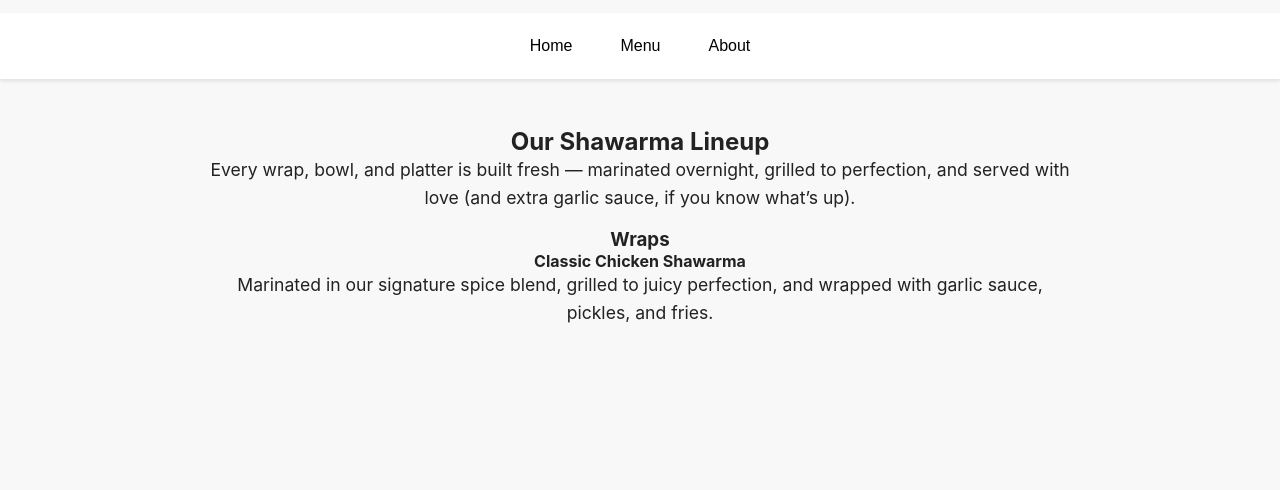
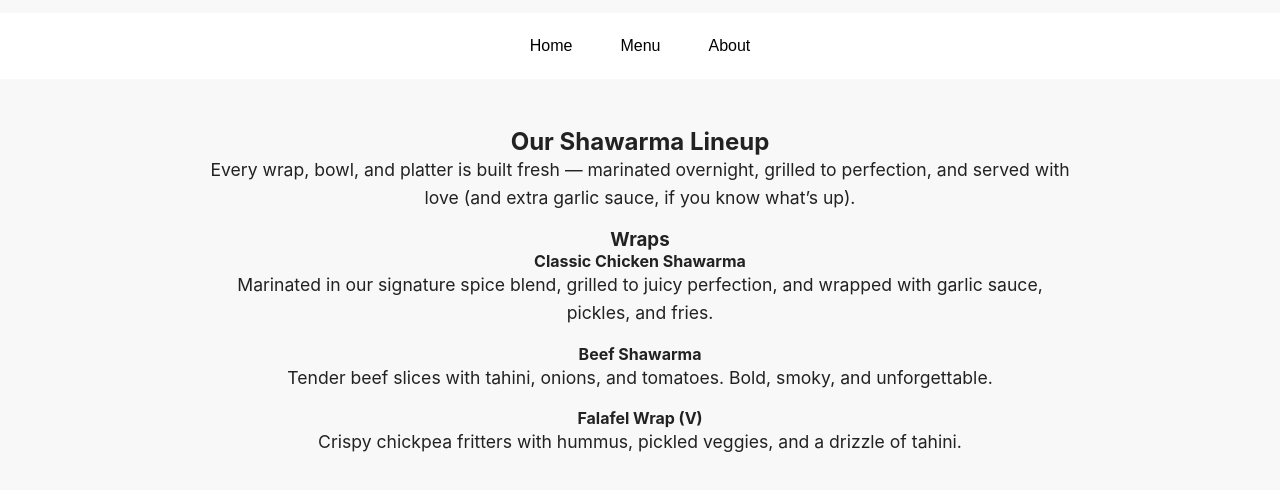
Before and after one commit to raif-sh/odin-restaurant-page, a website built with webpack: page src/template.html in a window 1280 px wide. Both pictures are taken after a click on the button "Menu". Shown: the part 52-542 px from the top of the page. Built offline with nearby package versions, Linux system fonts and the light colour scheme.

Commit message:
Update content for menu and about page

```diff
--- a/src/about.js
+++ b/src/about.js
@@ -5,13 +5,25 @@ const headerTwo = document.createElement('h2');
 headerTwo.textContent = title;
 
 const para = document.createElement('p');
+const para2 = document.createElement('p');
+const para3 = document.createElement('p');
 para.textContent = intro;
+para2.textContent = "We grew up eating shawarma from street corners and late-night stalls, chasing that perfect mix of smoky meat, garlic, and tangy pickles.";
+para3.textContent = "So we built this place to bring that same flavor — fresh, fast, and full of heart — to everyone who walks through our door.";
+
+const headerThree = document.createElement('h3');
+headerThree.textContent = "Tagline:";
+
+const tagline = document.createElement('subtitle');
+tagline.textContent = "From our grill to your hands — always fresh, always fire.";
 
 const aboutContent = function() {
     const content = document.querySelector('#content');
+    content.textContent = ''; //clear existing content
 
     content.appendChild(headerTwo);
     content.appendChild(para);
+    content.append(headerTwo, para, para2, para3, headerThree, tagline);
 
 }
 
--- a/src/home.js
+++ b/src/home.js
@@ -1,12 +1,16 @@
 import shawarmaImage from "./shawarma-cutting.png";
 
-const headline = "Fuel Your Cravings — One Shawarma at a Time";
+const homeContent = function() {
+const content = document.querySelector('#content');
+content.textContent = ''; //clear existing content
+
+const title = "Fuel Your Cravings — One Shawarma at a Time";
 const headerTwo = document.createElement('h2');
-headerTwo.textContent = headline;
+headerTwo.textContent = title;
 
-const subtext = "Late-night hunger? We got you. Juicy meats, garlicky sauces, and fries that slap. Open till late — because good food doesn’t have a curfew."
+const intro = "Late-night hunger? We got you. Juicy meats, garlicky sauces, and fries that slap. Open till late — because good food doesn’t have a curfew."
 const paragraph = document.createElement('p');
-paragraph.textContent = subtext;
+paragraph.textContent = intro;
 
 
 const heroImageAlt = "A close-up shot of a shawarma wrap being sliced from the rotisserie — juicy meat, glowing coals, warm colors, maybe some steam for effect."
@@ -14,12 +18,10 @@ const image = document.createElement('img');
 image.src = shawarmaImage;
 image.alt = heroImageAlt
 
-const homeContent = function() {
-    const content = document.querySelector('#content');
+content.appendChild(headerTwo);
+content.appendChild(image);
+content.appendChild(paragraph);
 
-    content.appendChild(headerTwo);
-    content.appendChild(image);
-    content.appendChild(paragraph);
 }
 
 export { homeContent };
--- a/src/index.js
+++ b/src/index.js
@@ -5,11 +5,11 @@ import { homeContent } from './home';
 import { menuContent } from './menu';
 import { aboutContent } from './about';
 
-function removeAllChildNodes(parent) {
-  while (parent.firstChild) {
-    parent.removeChild(parent.firstChild);
-  }
-}
+// function removeAllChildNodes(parent) {
+//   while (parent.firstChild) {
+//     parent.removeChild(parent.firstChild);
+//   }
+// }
 
 // Initial render
 pageLoad();
@@ -19,7 +19,7 @@ const navTabs = document.querySelector('nav');
 
 navTabs.addEventListener('click', (e) => {
   const btnClick = e.target.innerText;
-  removeAllChildNodes(content);
+//   removeAllChildNodes(content);
 
   if (btnClick === 'Home') homeContent();
   else if (btnClick === 'Menu') menuContent();
--- a/src/menu.js
+++ b/src/menu.js
@@ -1,32 +1,42 @@
-const title = "Our Shawarma Lineup";
-const intro = "Every wrap, bowl, and platter is built fresh — marinated overnight, grilled to perfection, and served with love (and extra garlic sauce, if you know what’s up).";
+export function menuContent() {
+  const content = document.querySelector('#content');
+  content.textContent = ''; // clear existing content
 
-const headerTwo = document.createElement('h2');
-headerTwo.textContent = title;
+  const title = "Our Shawarma Lineup";
+  const intro = "Every wrap, bowl, and platter is built fresh — marinated overnight, grilled to perfection, and served with love (and extra garlic sauce, if you know what’s up).";
 
-const para = document.createElement('p');
-para.textContent = intro;
+  const headerTwo = document.createElement('h2');
+  headerTwo.textContent = title;
 
-const headerThree = document.createElement('h3');
-headerThree.textContent = "Wraps"
+  const para = document.createElement('p');
+  para.textContent = intro;
 
-const headerThreeOne = document.createElement('h4');
-headerThreeOne.textContent = "Classic Chicken Shawarma"
+  const wrapsHeader = document.createElement('h3');
+  wrapsHeader.textContent = "Wraps";
 
-const headerThreeOnePara = document.createElement('p');
-headerThreeOnePara.textContent = "Marinated in our signature spice blend, grilled to juicy perfection, and wrapped with garlic sauce, pickles, and fries."
+  const items = [
+    {
+      name: "Classic Chicken Shawarma",
+      desc: "Marinated in our signature spice blend, grilled to juicy perfection, and wrapped with garlic sauce, pickles, and fries."
+    },
+    {
+      name: "Beef Shawarma",
+      desc: "Tender beef slices with tahini, onions, and tomatoes. Bold, smoky, and unforgettable."
+    },
+    {
+      name: "Falafel Wrap (V)",
+      desc: "Crispy chickpea fritters with hummus, pickled veggies, and a drizzle of tahini."
+    }
+  ];
 
+  const menuSection = document.createElement('div');
+  items.forEach(item => {
+    const h4 = document.createElement('h4');
+    h4.textContent = item.name;
+    const p = document.createElement('p');
+    p.textContent = item.desc;
+    menuSection.append(h4, p);
+  });
 
-
-const menuContent = function() {
-    const content = document.querySelector('#content');
-
-    content.appendChild(headerTwo);
-    content.appendChild(para);
-    content.appendChild(headerThree);
-    content.appendChild(headerThreeOne);
-    content.appendChild(headerThreeOnePara);
-
-}
-
-export { menuContent };
+  content.append(headerTwo, para, wrapsHeader, menuSection);
+};
--- a/src/styles.css
+++ b/src/styles.css
@@ -1,6 +1,3 @@
-/* style.css */
-
-/* === RESET & BASE === */
 * {
   margin: 0;
   padding: 0;
@@ -14,10 +11,8 @@ html, body {
   color: #222;
 }
 
-/* === HEADER === */
 header {
   background-color: #fff;
-  box-shadow: 0 2px 4px rgba(0, 0, 0, 0.1);
   padding: 1rem 2rem;
   display: flex;
   justify-content: center;
@@ -47,21 +42,13 @@ nav button:hover {
   background-color: #eee;
 }
 
-nav button.active {
-  background-color: #ffb703;
-  color: #fff;
-}
-
-/* === MAIN CONTENT === */
 #content {
   max-width: 900px;
   margin: 3rem auto;
   padding: 0 1rem;
   text-align: center;
-  animation: fadeIn 0.3s ease-in-out;
 }
 
-/* === TYPOGRAPHY === */
 h1 {
   font-size: 2.5rem;
   margin-bottom: 1rem;
@@ -73,13 +60,6 @@ p {
   margin-bottom: 1rem;
 }
 
-/* === ANIMATIONS === */
-@keyframes fadeIn {
-  from { opacity: 0; transform: translateY(10px); }
-  to { opacity: 1; transform: translateY(0); }
-}
-
-/* === IMAGES === */
 img {
   max-width: 300px;
   height: auto;
```
